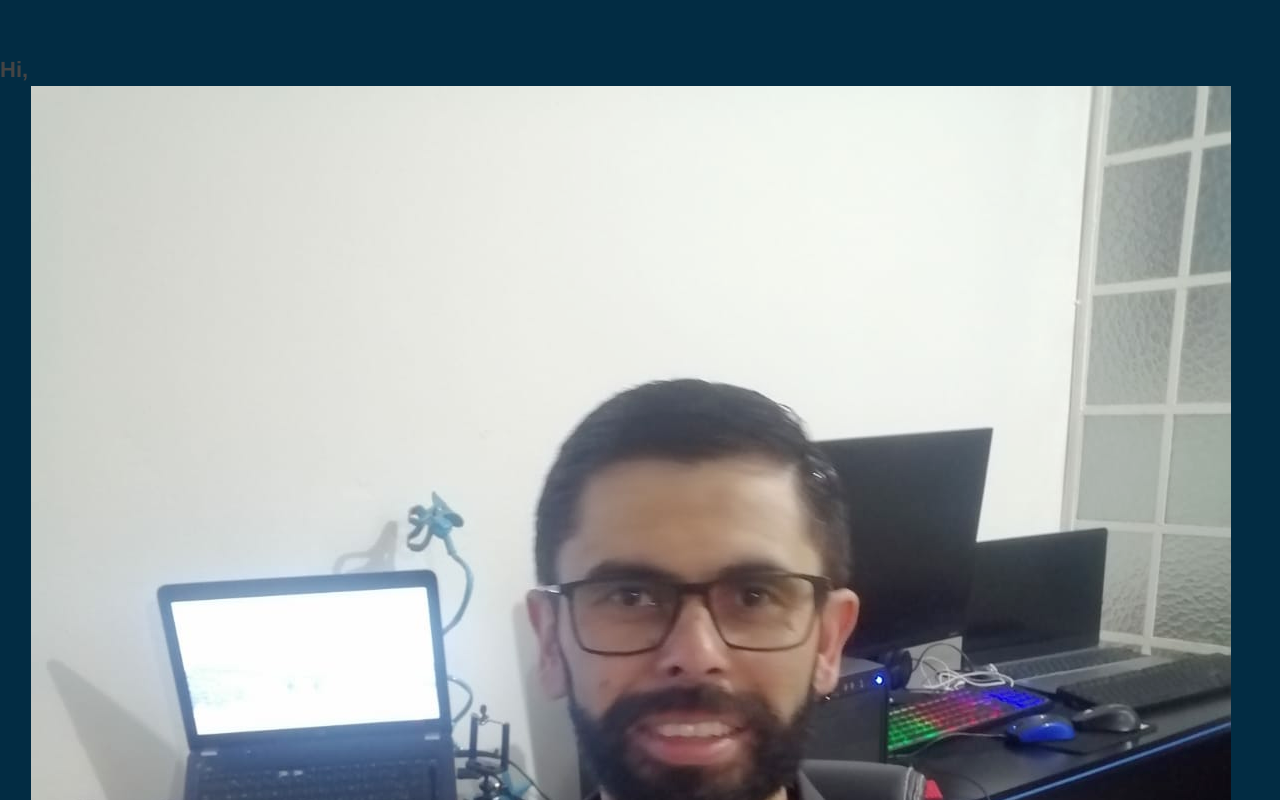
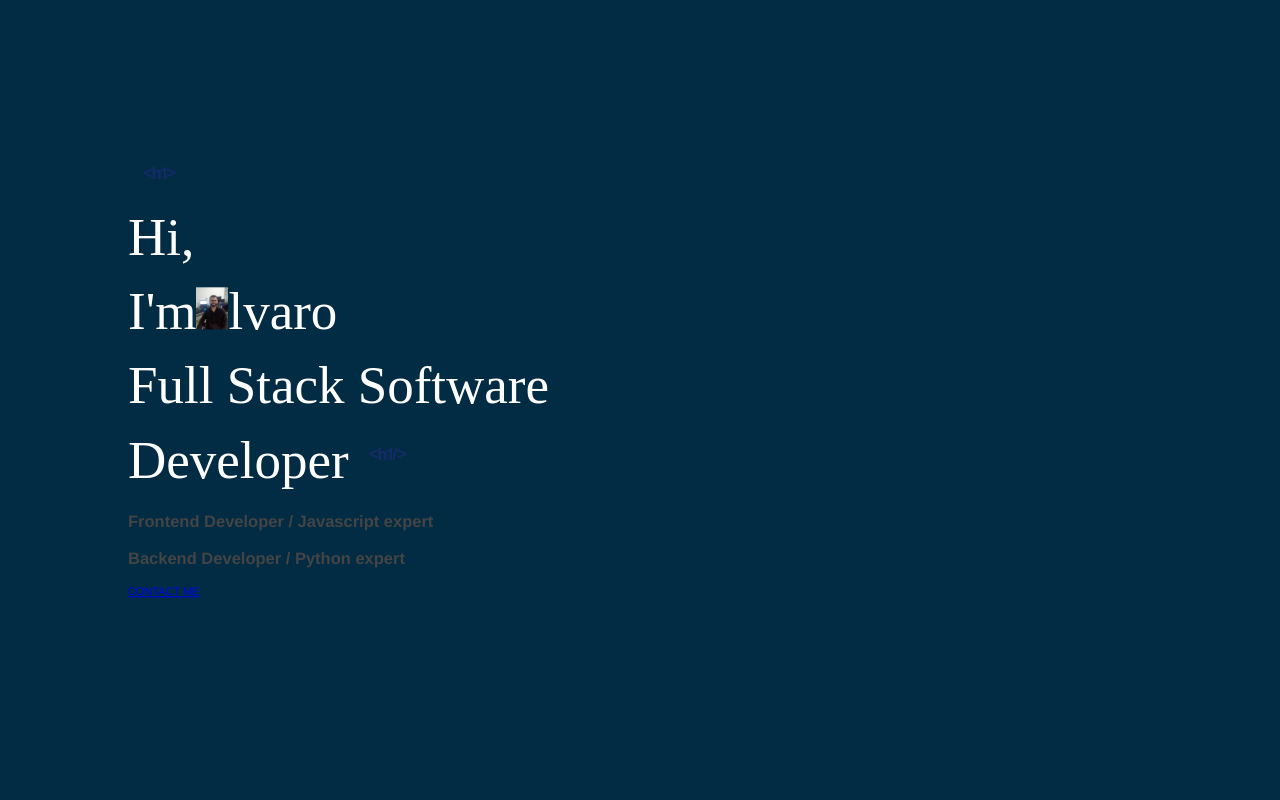
Before and after one commit to Alvarojavier22/Portfolio, a React (Create React App) app: page / in a window 1280 px wide. Shown: the top 800 px of the page. Built offline with nearby package versions, Linux system fonts and the light colour scheme.

Commit message:
Error slint solucionado

```diff
--- a/src/components/Home/index.js
+++ b/src/components/Home/index.js
@@ -8,8 +8,8 @@ const Home = () => {
         <div className="container home-page">
             <div className="text-zone">
                 <h1>Hi, <br /> I'm
-                <img src={LogoTitle} alt="developer" />
-                Alvaro
+                 <img src={LogoTitle} alt="developer" />
+                lvaro
                 <br />
                 Full Stack Software Developer
                 </h1>
--- a/src/components/Home/index.scss
+++ b/src/components/Home/index.scss
@@ -0,0 +1,48 @@
+.home-page {
+
+  .text-zone {
+    position: absolute;
+    left: 10%;
+    top: 50%;
+    transform: translateY(-50%);
+    width: 40%;
+    max-height: 90%;
+  }
+
+
+  h1 {
+    color: #fff;
+    font-size: 53px;
+    margin: 0;
+    font-family: 'Colvetica';
+    font-weight: 400;
+
+    &::before {
+      content: '<h1>';
+      font-family: 'La Belle Aurore';
+      color: #232a85;
+      font-size: 18px;
+      position: absolute;
+      margin-top: -40px;
+      left: 15px;
+      opacity: 0.6;
+    }
+
+    &::after {
+      content: '<h1/>';
+      font-family: 'La Belle Aurore';
+      color: #232a85;
+      font-size: 18px;
+      position: absolute;
+      margin-top: 18px;
+      margin-left: 20px;
+      animation: fadeIn 1s 1.7s backwards;
+      opacity: 0.6;
+    }
+
+
+    img {
+      width: 32px;
+    }
+  }
+}
```
Also changed, not shown: package.json (+1 -6 lines).
